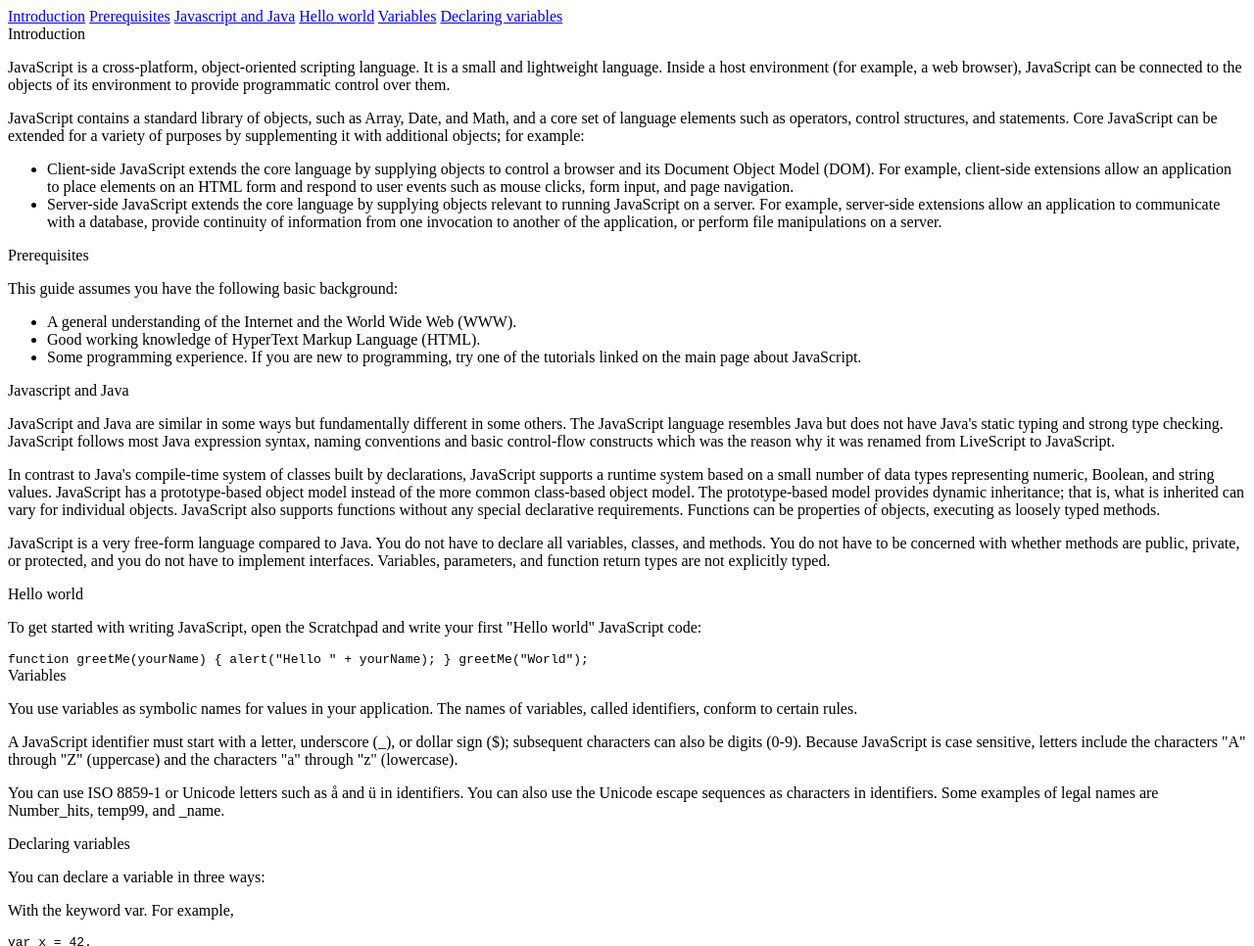
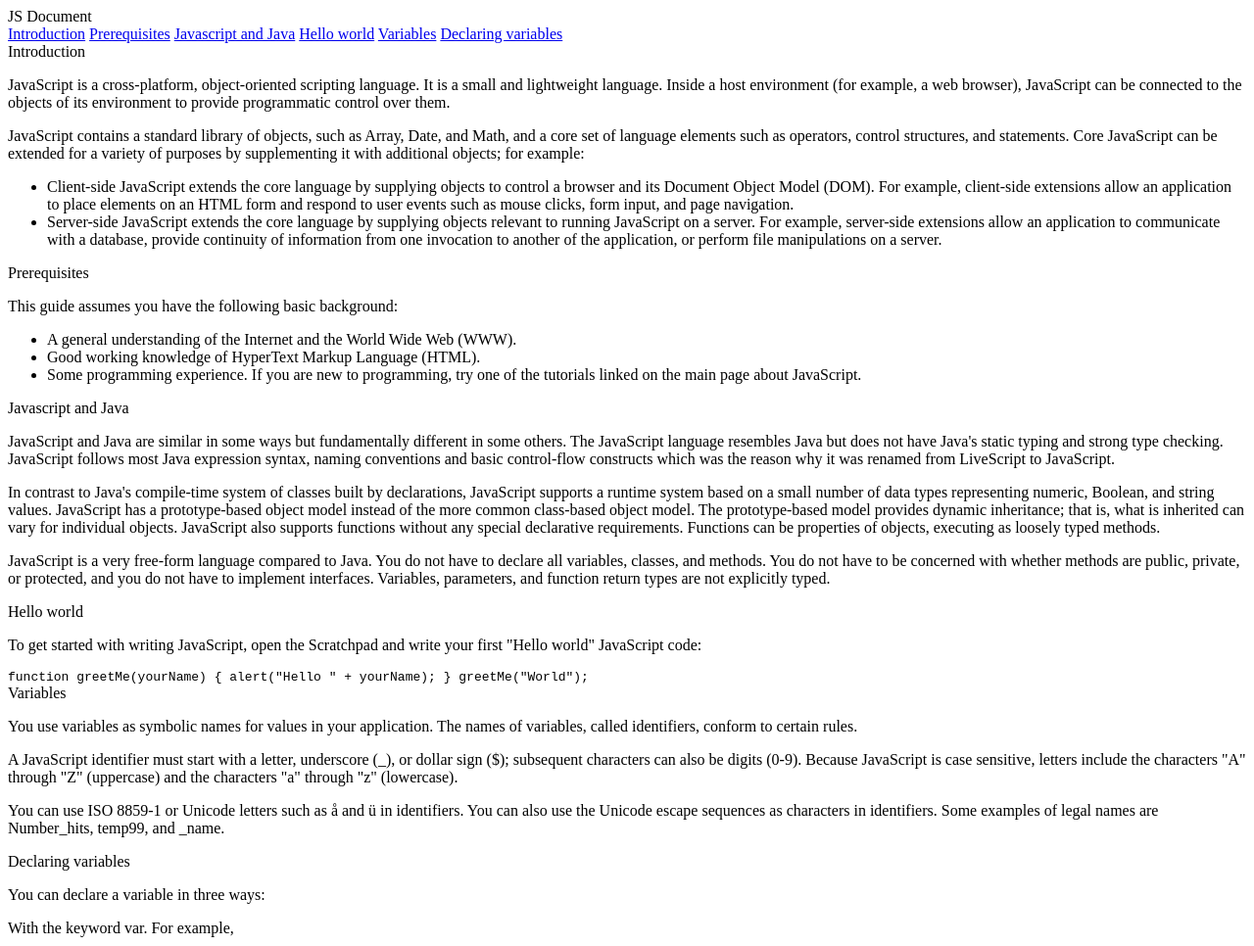
Before and after one commit to sherlyc/technical-doc, a website: page index.html in a window 1280 px wide. Shown: the top 966 px of the page at 98% size. Drawn offline with Linux system fonts and the light colour scheme.

Commit message:
reset margin for root and add header to sidebar

```diff
--- a/index.html
+++ b/index.html
@@ -1,7 +1,8 @@
 <link href="https://fonts.googleapis.com/css2?family=Quicksand:wght@400;600&display=swap" rel="stylesheet">
 <div class="container">
 	<aside class="sidebar">
-		<nav class="side-menu">
+		<nav class="side-menu" id="navbar">
+      <header>JS Document</header>
 			<a class="nav-link" href="#Introduction">Introduction</a>
 			<a class="nav-link" href="#Prerequisites">Prerequisites</a>
 			<a class="nav-link" href="#Javascript_and_Java">Javascript and Java</a>
--- a/style.css
+++ b/style.css
@@ -1,6 +1,7 @@
 * {
 font-family: 'Quicksand', sans-serif;
 line-height: 1.5em;
+margin: 0;
 }
 
 .container {
```
